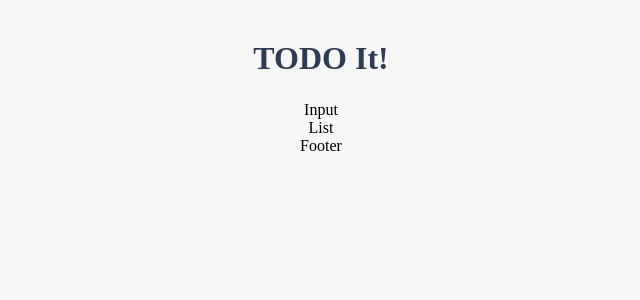
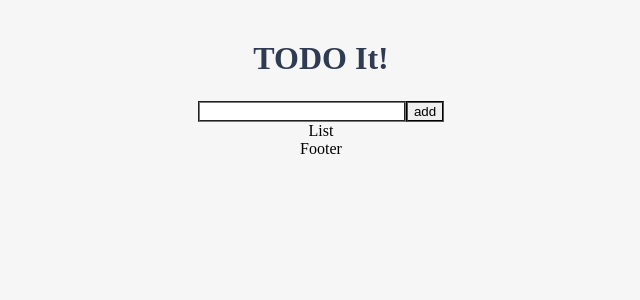
Before and after one commit to yonghoon-thevc/learn-vue, a Vue app in the folder vue-intermediate/vue-todo/: page / in a window 1280 px wide. Shown: the top 300 px of the page, without its empty margins (319-959 px from the left). Built offline with nearby package versions, Linux system fonts and the light colour scheme.

Commit message:
Add: Localstorage에 데이터 저장

```diff
--- a/vue-intermediate/vue-todo/src/components/TodoInput.vue
+++ b/vue-intermediate/vue-todo/src/components/TodoInput.vue
@@ -1,18 +1,23 @@
 <template>
-  <div>Input</div>
+  <div>
+    <input type="text" v-model="newTodoItem" />
+    <button @click="addTodo">add</button>
+  </div>
 </template>
 <script>
 export default {
-  components: {},
   data() {
     return {
-      sampleData: "",
+      newTodoItem: "",
     };
   },
-  setup() {},
-  created() {},
-  mounted() {},
-  unmounted() {},
-  methods: {},
+  methods: {
+    addTodo() {
+      console.log(this.newTodoItem);
+      // 저장하는 로직
+      localStorage.setItem(this.newTodoItem, this.newTodoItem);
+      this.newTodoItem = "";
+    },
+  },
 };
 </script>
```
